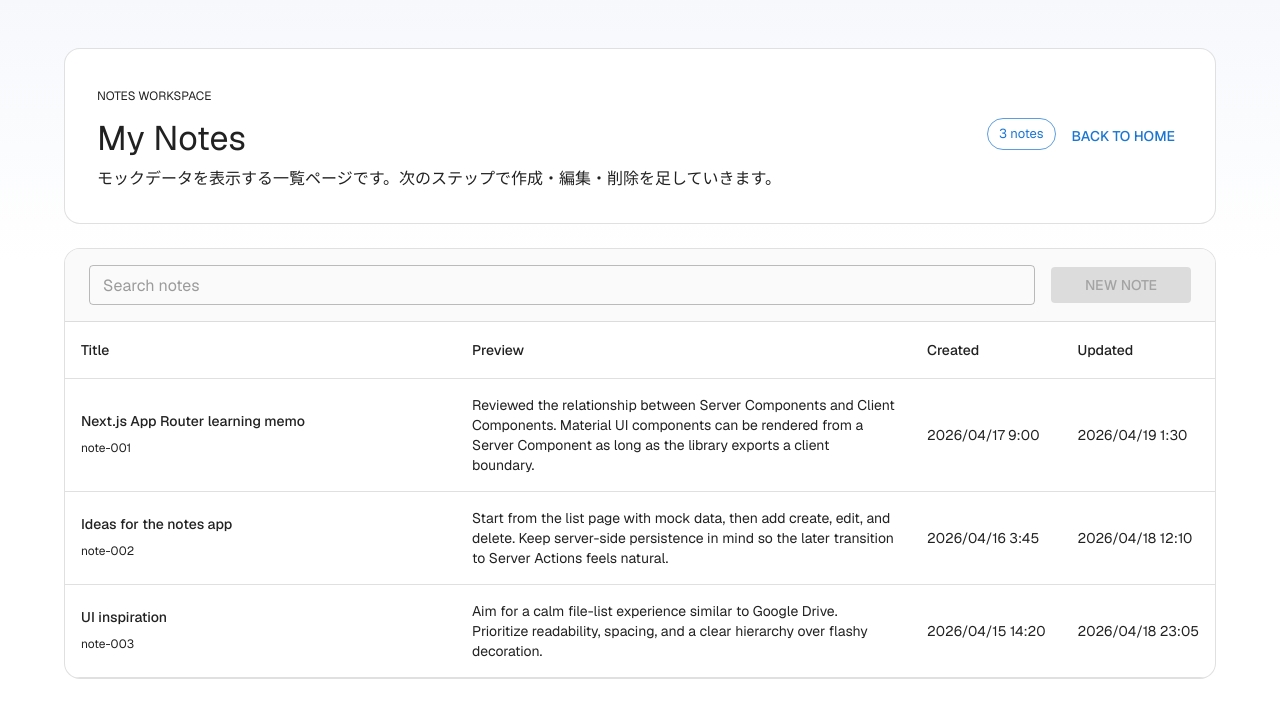
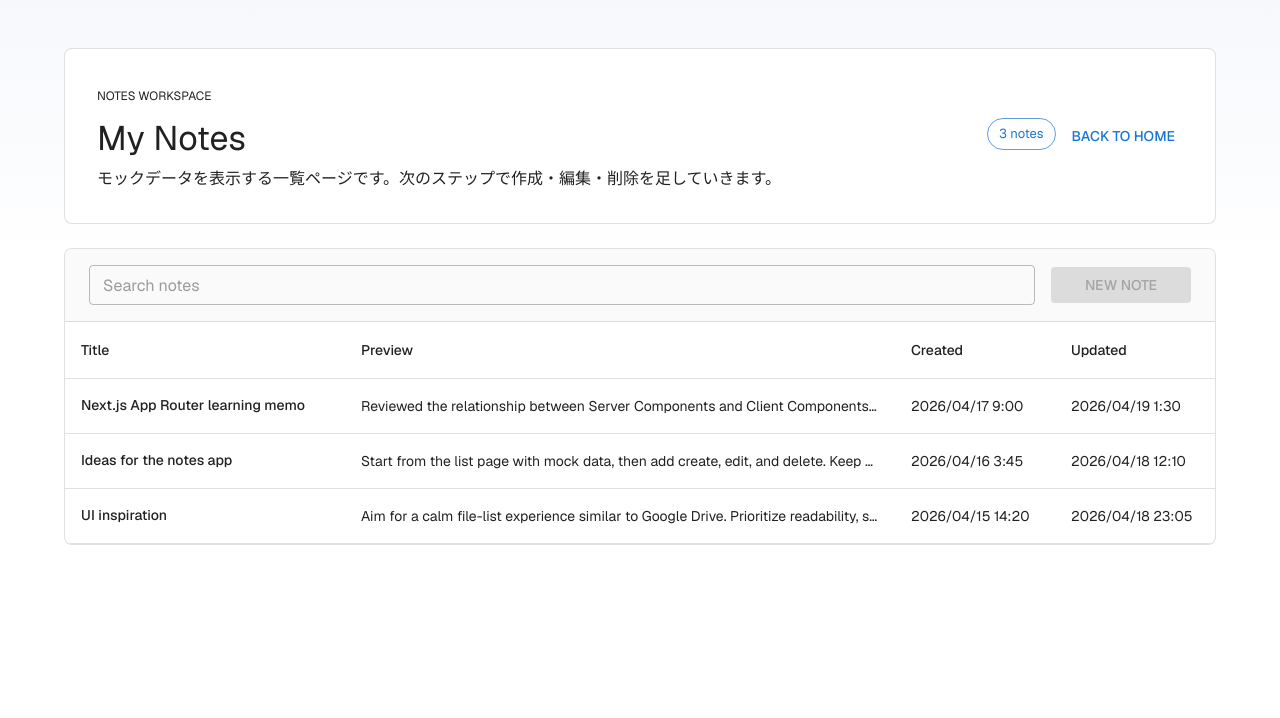
Before and after one commit to htanjo/nextjs-demo, a Next.js app: page /notes in a window 1280 px wide. Shown: the top 718 px of the page. Built offline with nearby package versions, Linux system fonts and the light colour scheme; what @mui/material-nextjs would draw is missing.

Commit message:
Refactor Notes page layout

```diff
--- a/app/notes/page.tsx
+++ b/app/notes/page.tsx
@@ -43,7 +43,7 @@ export default function Notes() {
             sx={{
               border: "1px solid",
               borderColor: "divider",
-              borderRadius: 4,
+              borderRadius: 2,
               p: { xs: 3, md: 4 },
               backgroundColor: "rgba(255, 255, 255, 0.88)",
               backdropFilter: "blur(12px)",
@@ -95,7 +95,7 @@ export default function Notes() {
             sx={{
               border: "1px solid",
               borderColor: "divider",
-              borderRadius: 4,
+              borderRadius: 2,
               overflow: "hidden",
             }}
           >
@@ -125,30 +125,38 @@ export default function Notes() {
             </Stack>
 
             <TableContainer>
-              <Table sx={{ minWidth: 760 }}>
+              <Table sx={{ minWidth: 760, tableLayout: "fixed" }}>
                 <TableHead>
                   <TableRow>
-                    <TableCell sx={{ width: "34%" }}>Title</TableCell>
+                    <TableCell sx={{ width: 280 }}>Title</TableCell>
                     <TableCell>Preview</TableCell>
-                    <TableCell sx={{ whiteSpace: "nowrap" }}>Created</TableCell>
-                    <TableCell sx={{ whiteSpace: "nowrap" }}>Updated</TableCell>
+                    <TableCell sx={{ width: 160, whiteSpace: "nowrap" }}>
+                      Created
+                    </TableCell>
+                    <TableCell sx={{ width: 160, whiteSpace: "nowrap" }}>
+                      Updated
+                    </TableCell>
                   </TableRow>
                 </TableHead>
                 <TableBody>
                   {mockNotes.map((note) => (
                     <TableRow key={note.id} hover>
                       <TableCell>
-                        <Stack spacing={0.75}>
-                          <Typography variant="subtitle2">
-                            {note.title}
-                          </Typography>
-                          <Typography variant="caption" color="text.secondary">
-                            {note.id}
-                          </Typography>
-                        </Stack>
+                        <Typography
+                          variant="subtitle2"
+                          noWrap
+                          title={note.title}
+                        >
+                          {note.title}
+                        </Typography>
                       </TableCell>
                       <TableCell>
-                        <Typography variant="body2" color="text.secondary">
+                        <Typography
+                          variant="body2"
+                          color="text.secondary"
+                          noWrap
+                          title={note.content}
+                        >
                           {note.content}
                         </Typography>
                       </TableCell>
```
